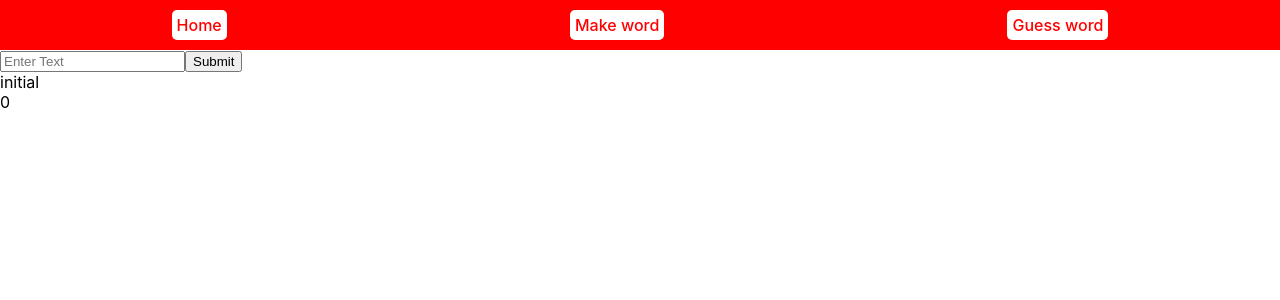
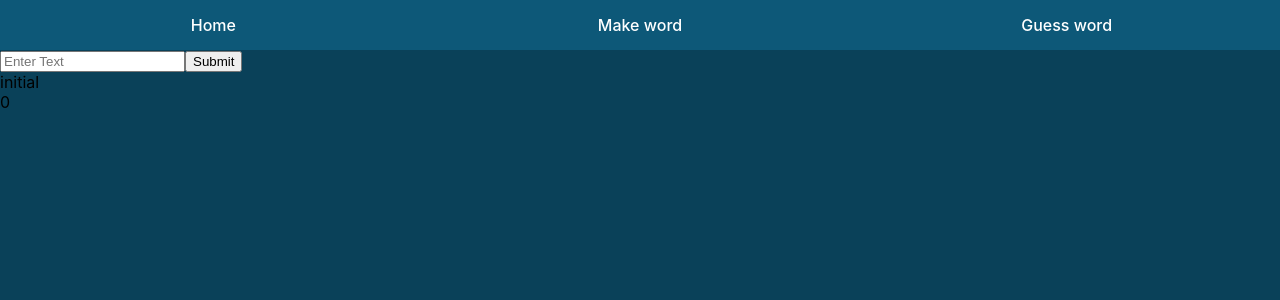
Before and after one commit to Hriday1321/Originalll, a React (Create React App) app: page /make in a window 1280 px wide. Shown: the top 300 px of the page. Built offline with nearby package versions, Linux system fonts and the light colour scheme.

Commit message:
home page not looking too bad now

```diff
--- a/src/components/Nav/Nav.elements.js
+++ b/src/components/Nav/Nav.elements.js
@@ -2,18 +2,29 @@ import styled from "styled-components"
 import { Link } from "react-router-dom"
 
 export const Block = styled.div`
-    background-color: red;
+    background-color: #0d5878;
     display: flex;
     justify-content: space-around;
-    align-items: center;
     height: 50px;
 `;
 
 export const Button = styled(Link)`
-    color: red;
-    background-color: white;
-    padding: 5px;
-    border-radius: 5px;
+    color: white;
     text-decoration: none;
     font-weight:  500;
 `;
+
+export const Span = styled.span`
+    background-color: #0d5878;
+    display: flex;
+    flex: .15;
+    align-items: center;
+    justify-content: center;
+    transition: 0.5s;
+    &:hover{
+        background-color: white;
+    }
+    &:hover ${Button}{
+        color: #0d5878;
+    }
+`;
--- a/src/components/Nav/Nav.js
+++ b/src/components/Nav/Nav.js
@@ -1,18 +1,18 @@
 import React from 'react'
-import { Block, Button} from './Nav.elements'
+import { Block, Button, Span } from './Nav.elements'
 
 export default function Nav() {
   return (
     <Block>
-        <span className='home'>
+        <Span className='home'>
             <Button to={'/'}>Home</Button>
-        </span>
-        <span className="make">
+        </Span>
+        <Span className="make">
           <Button to={'/make'}>Make word</Button>
-        </span>
-        <span className="guess">
+        </Span>
+        <Span className="guess">
           <Button to={'/guess'}>Guess word</Button>
-        </span>
+        </Span>
     </Block>
   )
 }
--- a/src/index.css
+++ b/src/index.css
@@ -1,5 +1,6 @@
 body {
   margin: 0;
+  background-color: #0a4159;
   font-family: -apple-system, BlinkMacSystemFont, 'Segoe UI', 'Roboto', 'Oxygen',
     'Ubuntu', 'Cantarell', 'Fira Sans', 'Droid Sans', 'Helvetica Neue',
     sans-serif;
```
